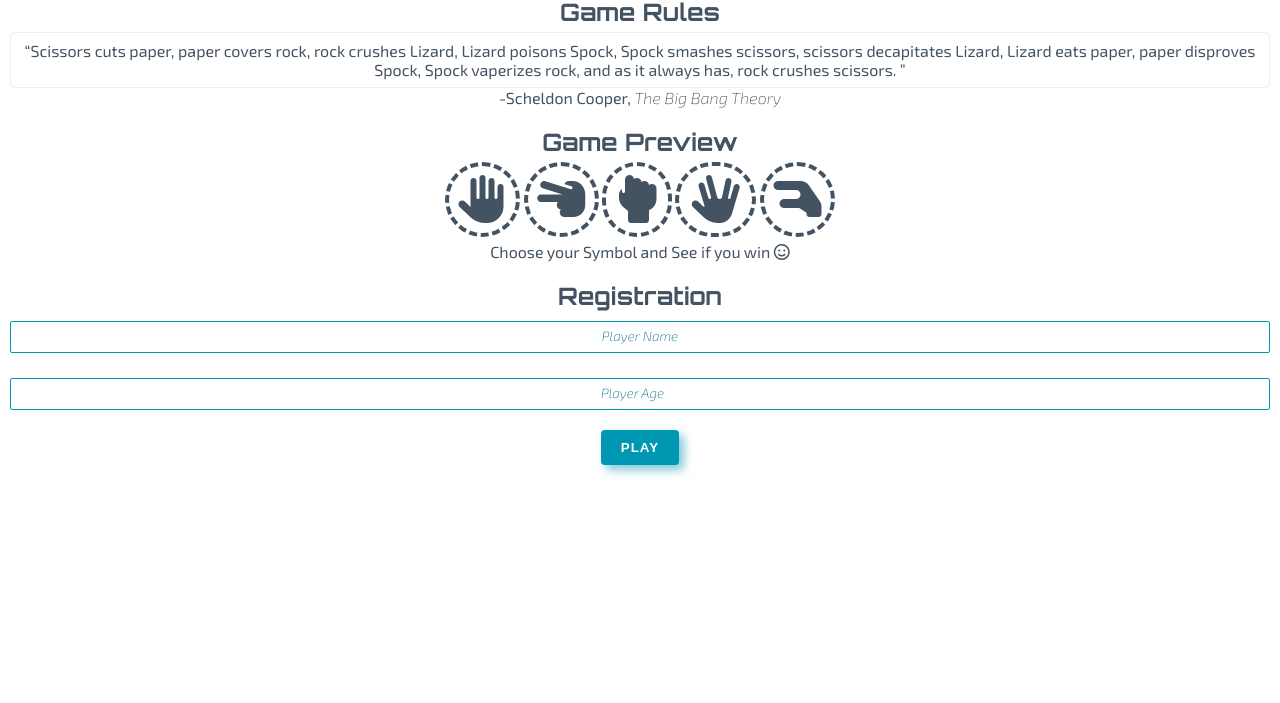
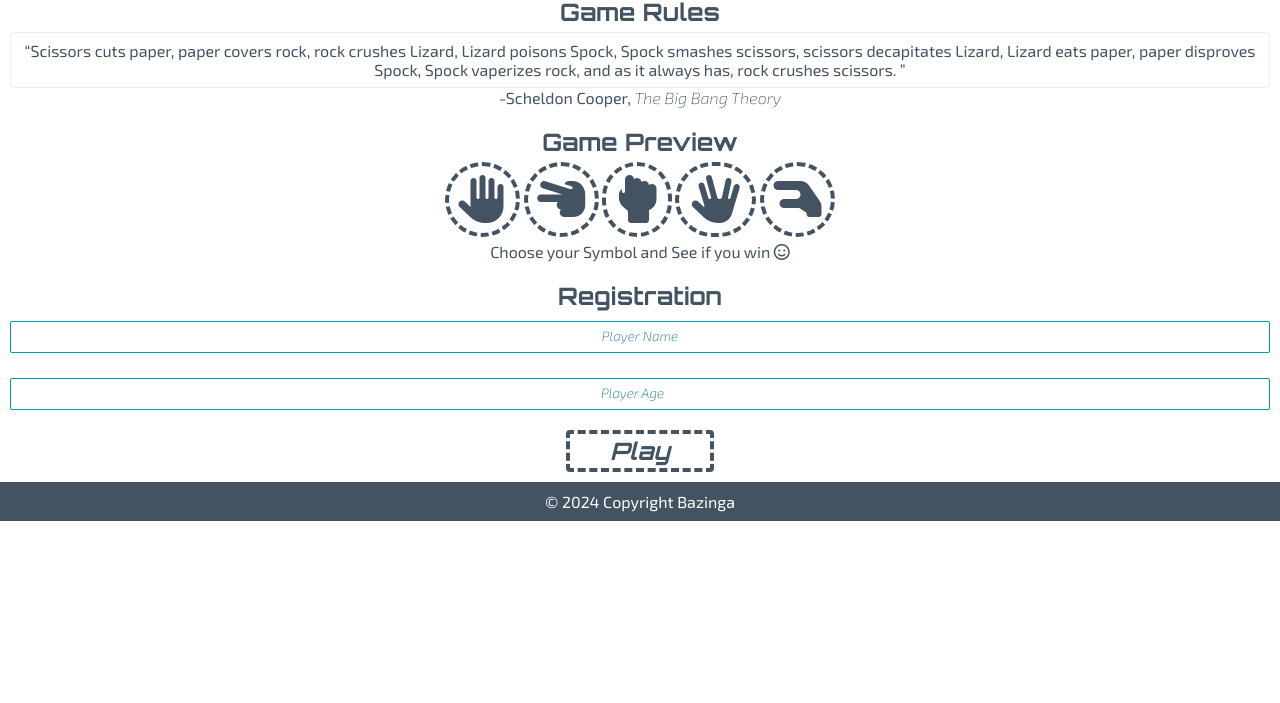
Before and after one commit to raneem-yad/project-portfolio-2, a plain HTML site: page index.html in a window 1280 px wide. Shown: the part 97-800 px from the top of the page. Drawn offline with Linux system fonts and the light colour scheme.

Commit message:
adding footer section and style it

```diff
--- a/assets/css/style.css
+++ b/assets/css/style.css
@@ -9,7 +9,6 @@ body {
     font-family: "Exo 2", sans-serif;
     color: #445361;
     text-align: center;
-    padding: 10px;
 }
 
 h2{
@@ -20,6 +19,10 @@ h2{
 /* Home content  */
 #logo {
     width: 250px;
+}
+
+#home{
+    padding: 10px;
 }
 /* game rules  */
 blockquote p {
@@ -82,17 +85,32 @@ input::placeholder {
 }
 
 .btn-play {
-    background-color: #0097b2;
-    color: white;
-    padding: 10px 20px;
-    border: none;
+    background-color: #fff;
+    font-family: "Orbitron", sans-serif;
+    color: #445361;
+    border: 4px dashed #445361;
+    font-style: italic;
+    font-weight: bold;
+    padding: 2px 40px;
+    font-size: 1.5rem;
     border-radius: 4px;
-    text-transform: uppercase;
-    font-weight: bold;
-    letter-spacing: 1px;
-    text-align: center;
+    transition: all 1s ease;
+    /* text-transform: uppercase; */
+    /* font-weight: bold; */
+    /* letter-spacing: 1px; */
+    /* text-align: center; */
     cursor: pointer;
-    text-decoration: none;
-    transition: background-color 0.3s ease;
-    box-shadow: 5px 5px 10px rgba(0, 151, 178, 0.5);
+    /* text-decoration: none; */
+    /* transition: background-color 0.3s ease; */
+    /* box-shadow: 5px 5px 10px rgba(0, 151, 178, 0.5);*/
 }
+.btn-play:hover {
+    background-color: #445361;
+    color: #fff;
+}
+
+.footer {
+    padding: 10px;
+    color: #fff;
+    background-color: #445361;
+}
--- a/index.html
+++ b/index.html
@@ -88,6 +88,13 @@
 
         </div>
     </section>
+    <!-- Footer content  -->
+    <footer>
+        <!-- copyrights and social media links  -->
+        <div class="footer">
+            <p> &copy; 2024 Copyright Bazinga  </p>
+        </div>
+    </footer>
 
     <!-- font awesome kit -->
     <script src="https://kit.fontawesome.com/b58a161344.js" crossorigin="anonymous"></script>
```
